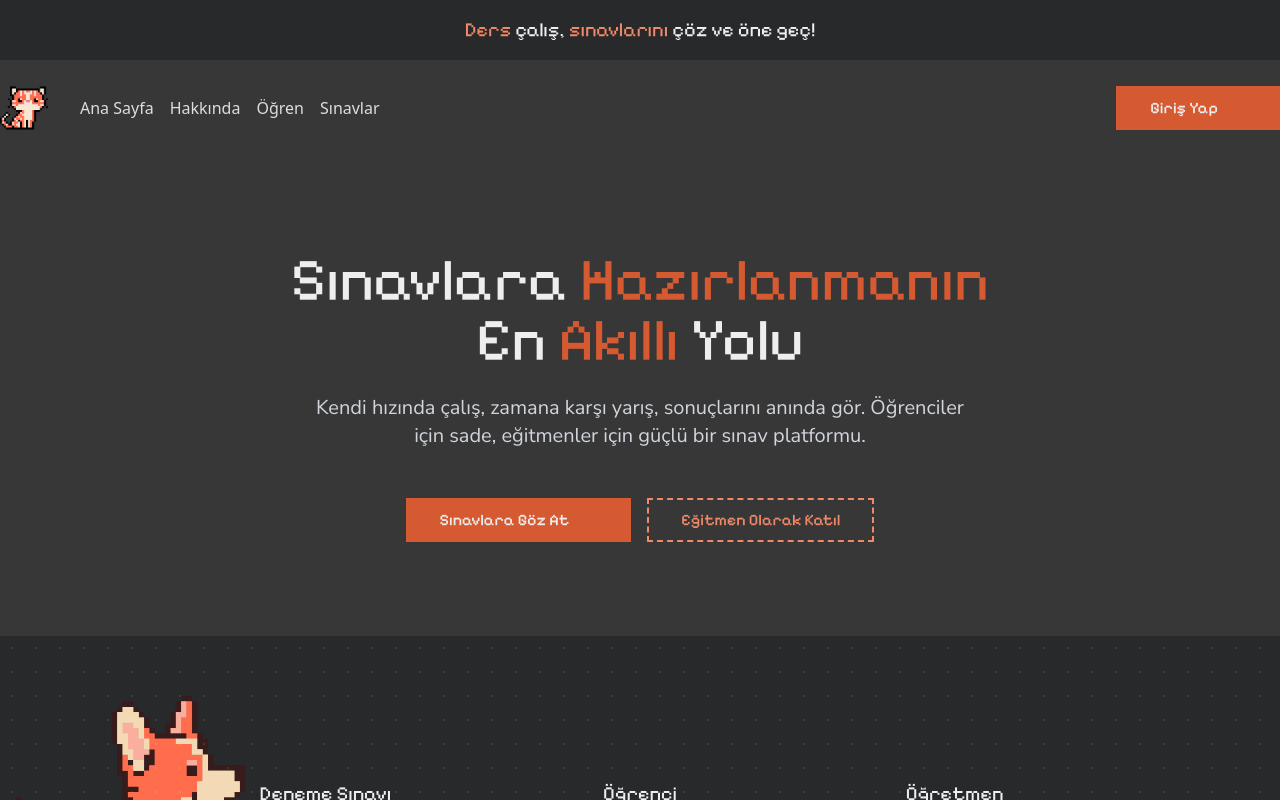
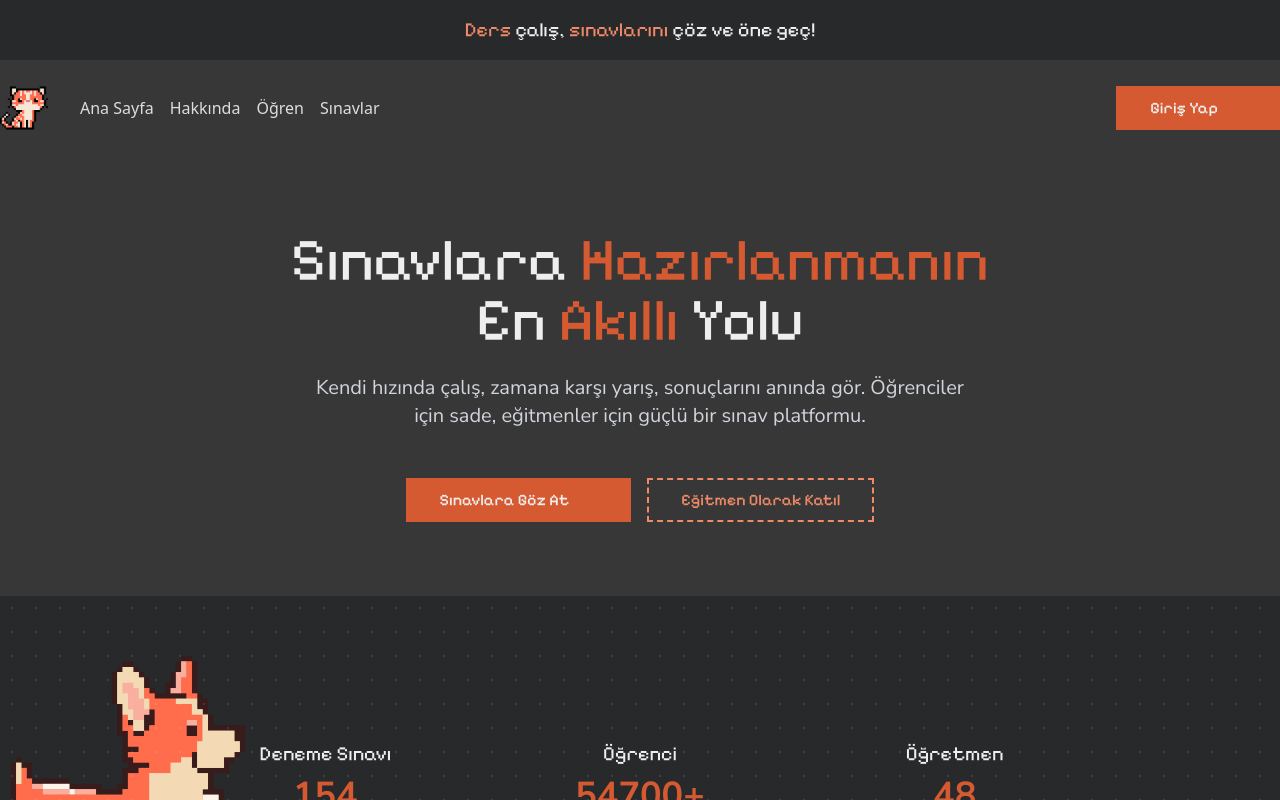
Before and after one commit to poyrazavsever/PixelSinav-Frontend, a Next.js app: page / in a window 1280 px wide. Shown: the top 800 px of the page. Built offline with nearby package versions, Linux system fonts and the light colour scheme; some icons are missing.

Commit message:
feat: added animation to hero sec

```diff
--- a/components/shared/hero-section.tsx
+++ b/components/shared/hero-section.tsx
@@ -1,26 +1,61 @@
-import React from "react";
+import { motion } from "framer-motion";
 import { Button } from "../ui/button";
+
+const containerVariants = {
+  hidden: { opacity: 0 },
+  visible: {
+    opacity: 1,
+    transition: {
+      duration: 0.5,
+      staggerChildren: 0.2
+    }
+  }
+};
+
+const itemVariants = {
+  hidden: { opacity: 0, y: 20 },
+  visible: {
+    opacity: 1,
+    y: 0,
+    transition: { duration: 0.5 }
+  }
+};
 
 const HeroSection = () => {
   return (
-    <section className="bg-dark-primary min-h-[60vh] flex items-center">
+    <section className="bg-dark-primary min-h-[55vh] flex items-center">
       <div className="container mx-auto px-4">
-        <div className="flex flex-col items-center justify-center text-center max-w-4xl mx-auto">
-          <h1 className="text-4xl md:text-6xl font-pixelify text-white mb-6">
+        <motion.div
+          className="flex flex-col items-center justify-center text-center max-w-4xl mx-auto"
+          initial="hidden"
+          whileInView="visible"
+          viewport={{ once: true, margin: "-100px" }}
+          variants={containerVariants}
+        >
+          <motion.h1
+            className="text-4xl md:text-6xl font-pixelify text-white mb-6"
+            variants={itemVariants}
+          >
             <span>Sınavlara </span>
             <span className="text-orange-primary">Hazırlanmanın</span>
             <br />
             <span>En </span>
             <span className="text-orange-primary">Akıllı </span>
             <span>Yolu</span>
-          </h1>
+          </motion.h1>
 
-          <p className="text-gray-300 font-nunito text-lg md:text-xl mb-12 max-w-2xl">
+          <motion.p
+            className="text-gray-300 font-nunito text-lg md:text-xl mb-12 max-w-2xl"
+            variants={itemVariants}
+          >
             Kendi hızında çalış, zamana karşı yarış, sonuçlarını anında gör.
             Öğrenciler için sade, eğitmenler için güçlü bir sınav platformu.
-          </p>
+          </motion.p>
 
-          <div className="flex flex-col sm:flex-row gap-4">
+          <motion.div
+            className="flex flex-col sm:flex-row gap-4"
+            variants={itemVariants}
+          >
             <Button
               variant="filled"
               icon="pixelarticons:arrow-right"
@@ -34,8 +69,8 @@ const HeroSection = () => {
             >
               Eğitmen Olarak Katıl
             </Button>
-          </div>
-        </div>
+          </motion.div>
+        </motion.div>
       </div>
     </section>
   );
```
